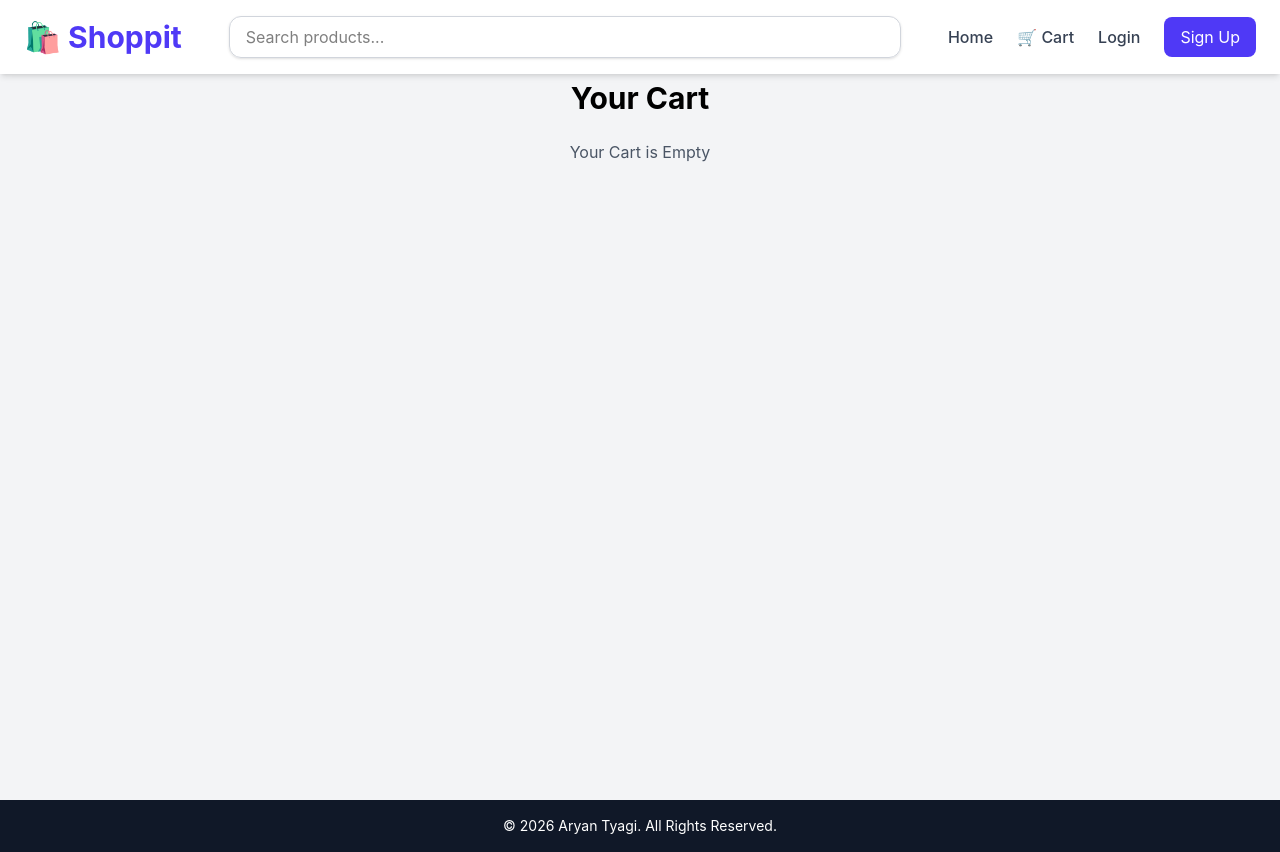
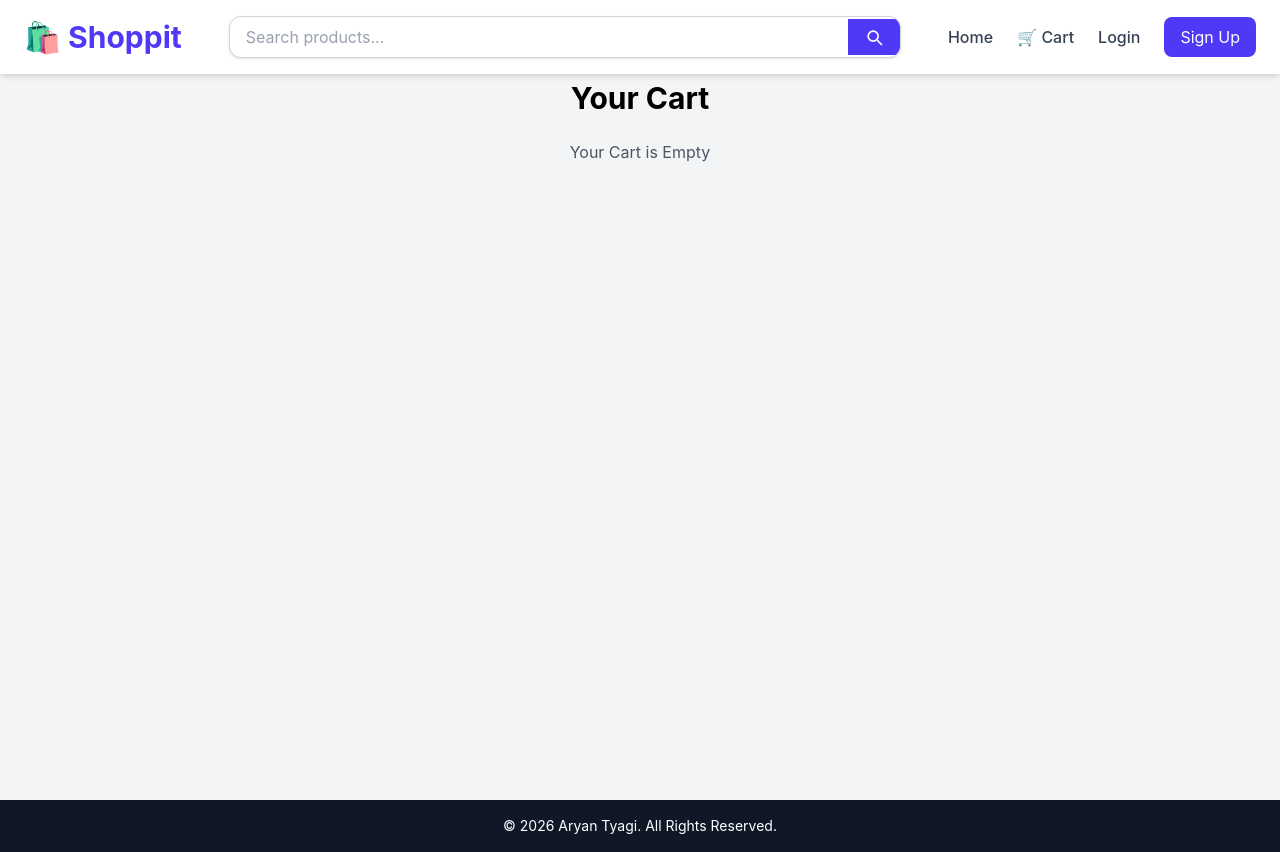
Before and after one commit to aryanrtyagi/Ecommerce-Project, a React app in the folder frontend/: page /cart in a window 1280 px wide. Built offline with nearby package versions, Linux system fonts and the light colour scheme; the HTML template or start-up script is replaced by a standard one.

Commit message:
search icon

```diff
--- a/frontend/src/components/Navbar.jsx
+++ b/frontend/src/components/Navbar.jsx
@@ -4,11 +4,8 @@ import { useCart } from "../context/CartContext";
 import { clearTokens, getAccessToken } from "../utils/auth";
 
 function Navbar() {
-
     const { cartItems } = useCart();
-
     const navigate = useNavigate();
-
     const [search, setSearch] = useState("");
 
     const cartCount = (cartItems || []).reduce(
@@ -18,32 +15,25 @@ function Navbar() {
 
     const isLoggedIn = !!getAccessToken();
 
-    // Search
     const handleSearch = (e) => {
-
         e.preventDefault();
-
-        navigate(
-            `/products?search=${encodeURIComponent(
-                search.trim()
-            )}`
-        );
+        const trimmed = search.trim();
+        if (!trimmed) return;
+        navigate(`/products?search=${encodeURIComponent(trimmed)}`);
     };
 
-    // Logout
+    const handleKeyDown = (e) => {
+        if (e.key === "Enter") handleSearch(e);
+    };
+
     const handleLogout = () => {
-
         clearTokens();
-
         navigate("/login");
-
         window.location.reload();
     };
 
     return (
-
         <nav className="bg-white shadow-md fixed top-0 w-full z-50">
-
             <div className="max-w-7xl mx-auto px-6 py-4 flex items-center justify-between gap-6">
 
                 {/* Logo */}
@@ -59,17 +49,63 @@ function Navbar() {
                     onSubmit={handleSearch}
                     className="flex-1 max-w-2xl"
                 >
+                    <div className="flex items-center border border-gray-300 rounded-xl shadow-sm focus-within:ring-2 focus-within:ring-indigo-500 bg-white overflow-hidden">
+                        <input
+                            type="text"
+                            placeholder="Search products..."
+                            value={search}
+                            onChange={(e) => setSearch(e.target.value)}
+                            onKeyDown={handleKeyDown}
+                            className="flex-1 px-4 py-2 outline-none bg-transparent text-gray-700 placeholder-gray-400"
+                        />
 
-                    <input
-                        type="text"
-                        placeholder="Search products..."
-                        value={search}
-                        onChange={(e) =>
-                            setSearch(e.target.value)
-                        }
-                        className="w-full px-4 py-2 rounded-xl border border-gray-300 focus:outline-none focus:ring-2 focus:ring-indigo-500 shadow-sm"
-                    />
+                        {/* Clear button — shown when there's text */}
+                        {search && (
+                            <button
+                                type="button"
+                                onClick={() => setSearch("")}
+                                className="px-2 text-gray-400 hover:text-gray-600 transition"
+                                aria-label="Clear search"
+                            >
+                                <svg
+                                    xmlns="http://www.w3.org/2000/svg"
+                                    className="w-4 h-4"
+                                    fill="none"
+                                    viewBox="0 0 24 24"
+                                    stroke="currentColor"
+                                    strokeWidth={2}
+                                >
+                                    <path
+                                        strokeLinecap="round"
+                                        strokeLinejoin="round"
+                                        d="M6 18L18 6M6 6l12 12"
+                                    />
+                                </svg>
+                            </button>
+                        )}
 
+                        {/* Search icon button */}
+                        <button
+                            type="submit"
+                            className="px-4 py-2 bg-indigo-600 hover:bg-indigo-700 transition flex items-center justify-center"
+                            aria-label="Search"
+                        >
+                            <svg
+                                xmlns="http://www.w3.org/2000/svg"
+                                className="w-5 h-5 text-white"
+                                fill="none"
+                                viewBox="0 0 24 24"
+                                stroke="currentColor"
+                                strokeWidth={2}
+                            >
+                                <path
+                                    strokeLinecap="round"
+                                    strokeLinejoin="round"
+                                    d="M21 21l-4.35-4.35M17 11A6 6 0 1 1 5 11a6 6 0 0 1 12 0z"
+                                />
+                            </svg>
+                        </button>
+                    </div>
                 </form>
 
                 {/* Right Section */}
@@ -88,55 +124,39 @@ function Navbar() {
                         className="relative text-gray-700 hover:text-indigo-600 font-medium"
                     >
                         🛒 Cart
-
                         {cartCount > 0 && (
-
                             <span className="absolute -top-2 -right-4 bg-red-500 text-white text-xs font-bold rounded-full px-2 py-0.5">
-
                                 {cartCount}
-
                             </span>
-
                         )}
-
                     </Link>
 
                     {/* Auth */}
                     {!isLoggedIn ? (
-
                         <>
-
                             <Link
                                 to="/login"
                                 className="text-gray-700 hover:text-indigo-600 font-medium"
                             >
                                 Login
                             </Link>
-
                             <Link
                                 to="/signup"
                                 className="bg-indigo-600 text-white px-4 py-2 rounded-lg hover:bg-indigo-700 transition"
                             >
                                 Sign Up
                             </Link>
-
                         </>
-
                     ) : (
-
                         <button
                             onClick={handleLogout}
                             className="bg-red-500 text-white px-4 py-2 rounded-lg hover:bg-red-600 transition"
                         >
                             Logout
                         </button>
-
                     )}
-
                 </div>
-
             </div>
-
         </nav>
     );
 }
```
